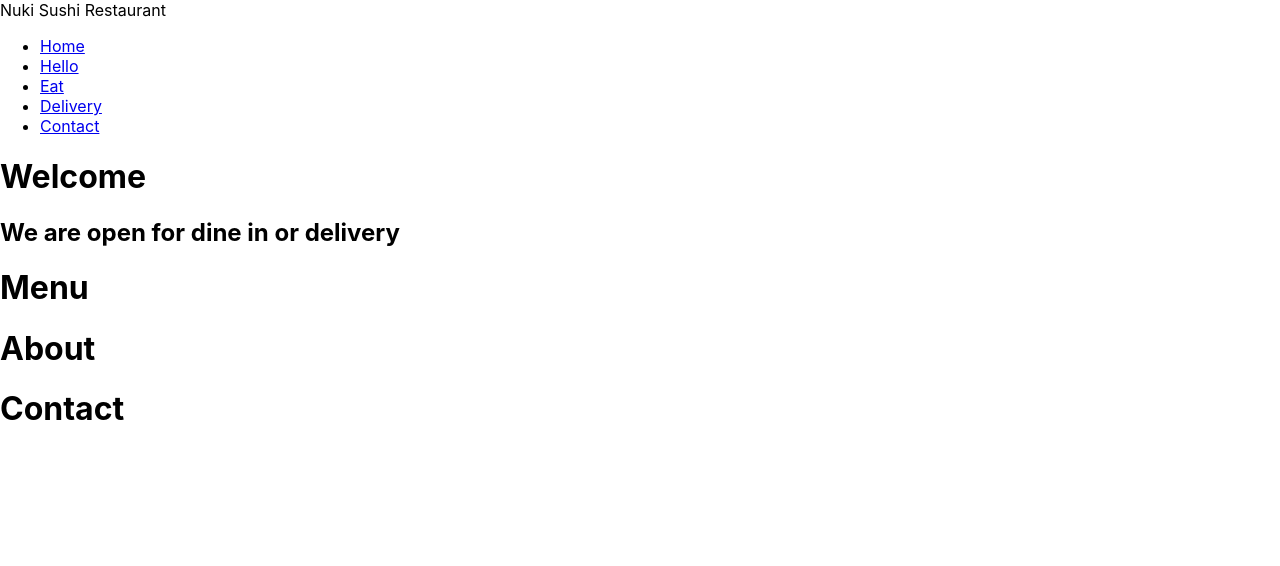
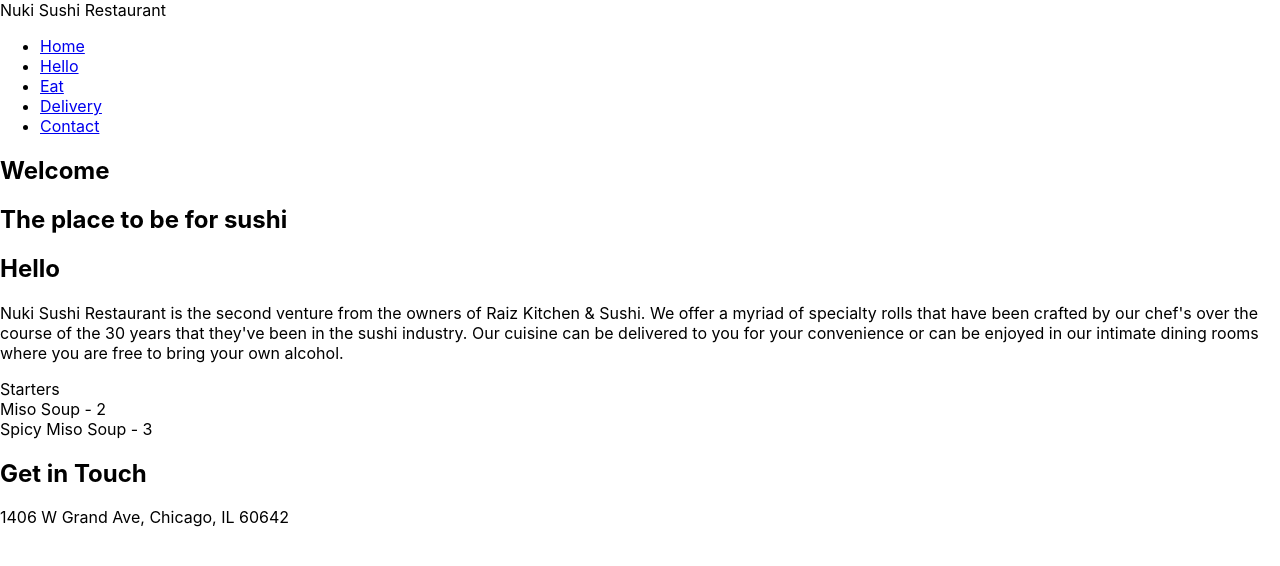
Before and after one commit to johnnybravo916/react_project, a React (Create React App) app in the folder nuki/: page / in a window 1280 px wide. Shown: the top 566 px of the page. Built offline with nearby package versions, Linux system fonts and the light colour scheme.

Commit message:
updated sections with data

```diff
--- a/nuki/public/data/data.json
+++ b/nuki/public/data/data.json
@@ -1,13 +1,35 @@
 {
-    "meta":
-        {
-            "title": "Nuki Sushi Restaurant",
-            "description": "TO DO"
-        }
-    ,
-    "hero":
-        {
-            "header": "Welcome",
-            "subheader": "Open for dining"
-        }
+    "meta": {
+        "title": "Nuki Sushi Restaurant",
+        "description": "TO DO"
+    },
+    "hero": {
+        "header": "Welcome",
+        "subheader": "The place to be for sushi"
+    },
+    "about": {
+        "title": "Hello",
+        "content": "Nuki Sushi Restaurant is the second venture from the owners of Raiz Kitchen & Sushi. We offer a myriad of specialty rolls that have been crafted by our chef's over the course of the 30 years that they've been in the sushi industry. Our cuisine can be delivered to you for your convenience or can be enjoyed in our intimate dining rooms where you are free to bring your own alcohol."
+    },
+    "menu": {
+        "title_00": "Starters",
+        "content_00": [
+            {
+                "title": "Miso Soup",
+                "price": 2.0
+            },
+            {"title": "Spicy Miso Soup", "price": 3.0}
+        ],
+        "title_01": "Starters two",
+        "content_01": [
+            {
+                "title": "Miso Soup soup",
+                "price": 2.0
+            },
+            {"title": "Spicy Miso Soup soup", "price": 3.0}
+        ]
+    },
+    "contact": {
+        "address": "1406 W Grand Ave, Chicago, IL 60642"
+    }
 }
--- a/nuki/src/App.js
+++ b/nuki/src/App.js
@@ -33,14 +33,19 @@
         getData();
     }, []);
 
-
     return (
         <>
-            <Header data={data.meta} loading={isloading}/>
-            <Hero />
-            <Menu />
-            <About />
-            <Contact />
+            {isloading ? (
+                "loading"
+            ) : (
+                <>
+                    <Header data={data.meta} />
+                    <Hero data={data.hero} />
+                    <About data={data.about} />
+                    <Menu data={data.menu} />
+                    <Contact data={data.contact} />
+                </>
+            )}
         </>
     );
 }
--- a/nuki/src/components/about/about.jsx
+++ b/nuki/src/components/about/about.jsx
@@ -1,7 +1,10 @@
 import React from "react";
 
-function About() {
-    return <h1>About</h1>;
+export default function About(props) {
+    return (
+        <section>
+            <h2>{props.data.title}</h2>
+            <p>{props.data.content}</p>
+        </section>
+    );
 }
-
-export default About;
--- a/nuki/src/components/contact/contact.jsx
+++ b/nuki/src/components/contact/contact.jsx
@@ -1,7 +1,10 @@
 import React from "react";
 
-function Contact() {
-    return <h1>Contact</h1>;
+export default function Contact(props) {
+    return (
+        <section className="contact">
+            <h2>Get in Touch</h2>
+            <p>{props.data.address}</p>
+        </section>
+    );
 }
-
-export default Contact;
--- a/nuki/src/components/header/header.jsx
+++ b/nuki/src/components/header/header.jsx
@@ -3,13 +3,10 @@
 import Navigation from "../navigation/navigation";
 
 export default function Header(props) {
-
     return (
         <header>
-            {props.loading ? "loading" :
-            props.data.title
-            }
-            <Navigation />
+            {props.data.title}
+            <Navigation title={props.data.title} />
         </header>
     );
 }
--- a/nuki/src/components/hero/hero.jsx
+++ b/nuki/src/components/hero/hero.jsx
@@ -1,10 +1,10 @@
-import React, {useEffect, useState} from "react";
+import React from "react";
 
-export default function Hero() {
+export default function Hero(props) {
     return (
-        <div className="hero">
-            <h1>Welcome</h1>
-            <h2>We are open for dine in or delivery</h2>
-        </div>
+        <section id="hero" className="hero">
+            <h1>{props.data.header}</h1>
+            <h2>{props.data.subheader}</h2>
+        </section>
     );
 }
--- a/nuki/src/components/menu/menu.jsx
+++ b/nuki/src/components/menu/menu.jsx
@@ -1,7 +1,16 @@
 import React from "react";
 
-function Menu() {
-    return <h1>Menu</h1>;
+export default function Menu(props) {
+    return (
+        <section>
+            <div>{props.data.title_00}</div>
+            {props.data.content_00.map((k, i) => {
+                return (
+                    <div>
+                        {k.title} - {k.price}
+                    </div>
+                );
+            })}
+        </section>
+    );
 }
-
-export default Menu;
--- a/nuki/src/components/navigation/navigation.jsx
+++ b/nuki/src/components/navigation/navigation.jsx
@@ -1,30 +1,30 @@
 import React from "react";
 
-export default function Navigation() {
+export default function Navigation(props) {
     return (
         <ul>
             <li>
-                <a href="#" title="#">
+                <a href="#hero" title={props.title}>
                     Home
                 </a>
             </li>
             <li>
-                <a href="#" title="#">
+                <a href="#hello" title="Hello">
                     Hello
                 </a>
             </li>
             <li>
-                <a href="#" title="#">
+                <a href="#eat" title="Eat">
                     Eat
                 </a>
             </li>
             <li>
-                <a href="#" title="#">
+                <a href="#delivery" title="Delivery">
                     Delivery
                 </a>
             </li>
             <li>
-                <a href="#" title="#">
+                <a href="#contact" title="Contact">
                     Contact
                 </a>
             </li>
```
Also changed, not shown: 1 other file (tests, documents, lock files or other folders).
